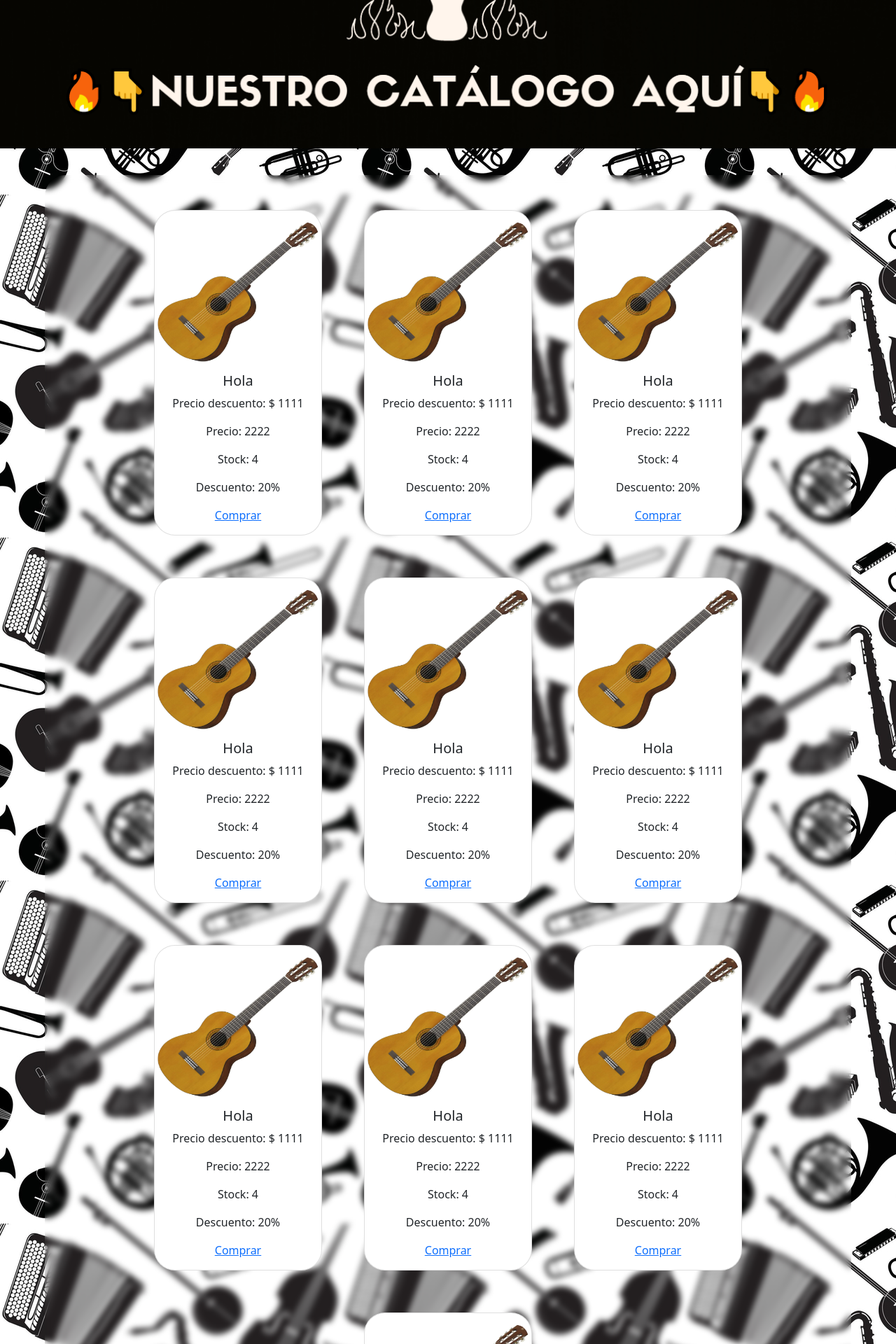
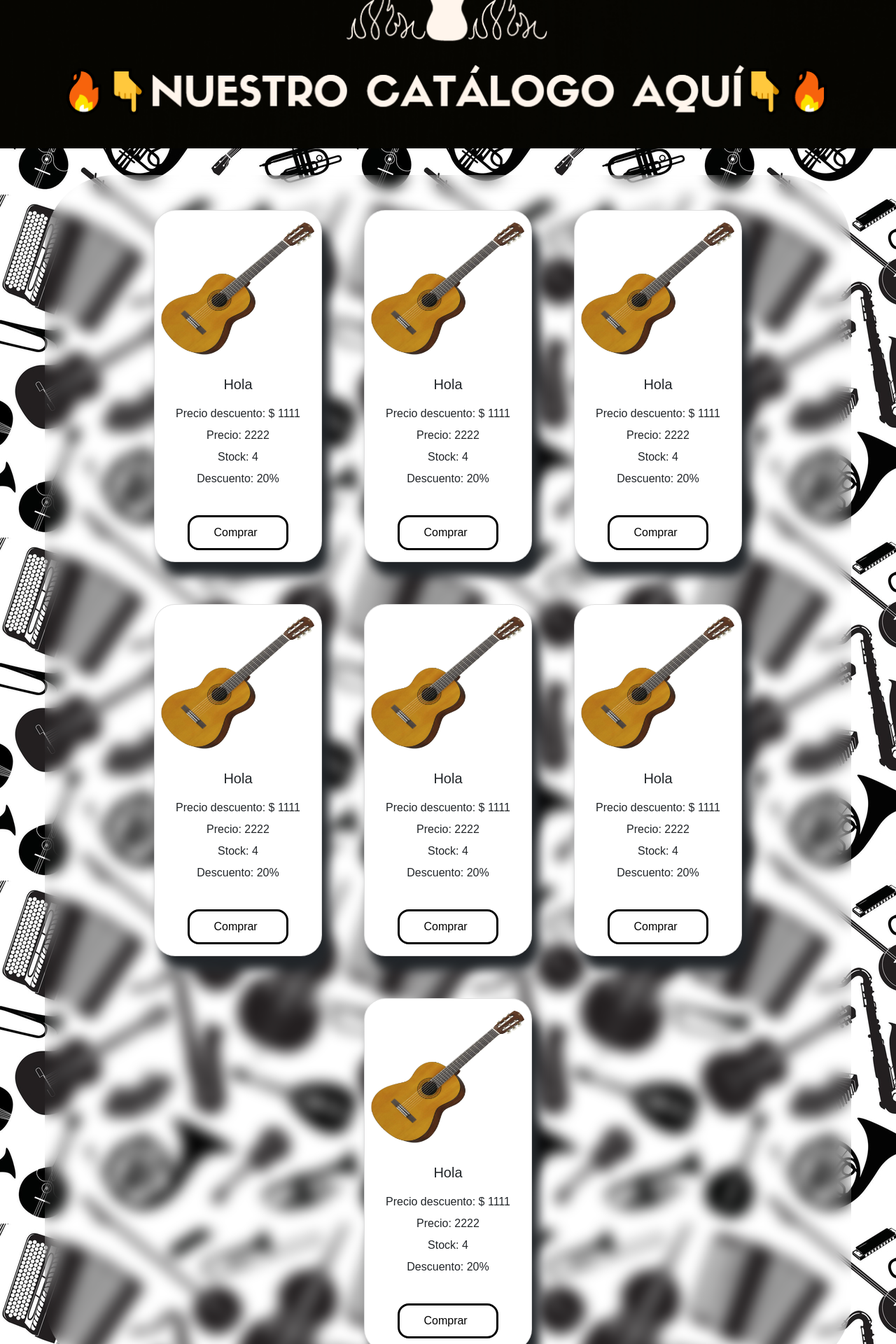
Before and after one commit to BrunoAraus/MusicPro, a Django app: page / in a window 1280 px wide; the page is wider, and only the part inside the window is pictured. Shown: the part 1046-2966 px from the top of that part at 70% size. Run offline with Django 4.2, Linux system fonts and the light colour scheme; some web fonts are replaced.

Commit message:
BOTONES Y ALGUNOS BUGS CORREGIDOS
Terminé los diseños de los botones, corregí algunos problemas. La página estaría lista para implementar las funcionalidades de la compra y todo eso. (Ahora falta ver como implementar la descripción del producto y estaría listo).

```diff
--- a/core/static/core/css/Principal.css
+++ b/core/static/core/css/Principal.css
@@ -38,8 +38,8 @@
     width: 90%;
     margin-left: 5%;
     margin-right: 5%;
-    backdrop-filter: blur(4px);
-    border-radius: 30px;
+    backdrop-filter: blur(10px);
+    border-radius: 100px;
     position: relative;
 }
 
@@ -67,12 +67,13 @@
 .card{
     width: 15rem;
     border-radius: 30px;
+    box-shadow: 10px 20px 15px;
     height: auto;
 }
 
 .imagenCarta{
-    width: 230px;
-    height: 200px;
+    width: 220px;
+    height: 190px;
     border-radius: 20px;
 }
 
@@ -81,8 +82,64 @@
     flex-direction: column;
     align-items: center;
     position: relative;
+    font-family: sans-serif;
 }
 
 .card-title{
-    padding-top: 15px;
+    padding-top: 30px;
+    padding-bottom: 10px;
 }
+
+p{
+    margin-bottom: 7px;
+}
+
+.boton.cinco #texto {
+    width: 100%;
+    transition: .2s ease-in-out all;
+    position: relative;
+    left: 25%;
+    color: black;
+    font-family: sans-serif;
+}
+
+.boton.cinco .icono{
+    display: flex;
+    align-items: center;
+    position: absolute;
+    z-index: 2;
+    left: 5px;
+    transition: .3s ease-in-out all;
+    opacity: 0;
+}
+
+.boton.cinco:hover .icono{
+    left: calc(100% - 90px);
+    opacity: 1;
+}
+
+.boton.cinco:hover{
+    background: black;
+}
+
+.boton.cinco svg{
+    color: #fff;
+    width: 25px;
+    height: 25px;
+}
+
+.boton.cinco:hover #texto {
+    left: 1%;
+    padding-left: 10px;
+    color: white;
+}
+
+.boton.cinco {
+    display: flex;
+    align-items: center;
+    width: 70%;
+    height: 50px;
+    border-radius: 16px;
+    border: 3px solid black;
+    text-decoration: none;
+}
--- a/core/static/core/css/Template.css
+++ b/core/static/core/css/Template.css
@@ -55,6 +55,7 @@
 
 li{
     display: flex;
+    color: #fff;
 }
 
 .borde{
@@ -102,17 +103,19 @@ footer{
     height: 100%;
     width: 100%;
     text-decoration: none;
-    color: aliceblue;
+    color: white;
     font-family: Verdana, Geneva, Tahoma, sans-serif;
     padding-top: 10px;
     padding-bottom: 20px;
 }
 
 .links1{
+    text-decoration: none;
     display: flex;
     flex-direction: column;
     height: 100%;
     width: 20%;
+    color: white;
 }
 
 .logoFooter{
@@ -146,3 +149,7 @@ footer{
     padding-right: 2%;
     box-shadow: white;
 }
+
+.colorTexto{
+    color: #fff;
+}
--- a/core/templates/core/Principal.html
+++ b/core/templates/core/Principal.html
@@ -27,7 +27,16 @@
                 <p class="card-text">Precio: 2222</p>
                 <p class="card-text">Stock: 4</p>
                 <p class="card-text">Descuento: 20%</p>
-                <a href="#" class="btn1">Comprar</a>
+                <hr>
+                <a href="#" class="boton cinco">
+                  <div class="icono">
+                    <svg xmlns="http://www.w3.org/2000/svg" width="16" height="16" fill="currentColor" class="bi bi-cart-fill" viewBox="0 0 16 16">
+                      <path d="M0 1.5A.5.5 0 0 1 .5 1H2a.5.5 0 0 1 .485.379L2.89 3H14.5a.5.5 0 0 1 .491.592l-1.5 8A.5.5 0 0 1 13 12H4a.5.5 0 0 1-.491-.408L2.01 3.607 1.61 2H.5a.5.5 0 0 1-.5-.5zM5 12a2 2 0 1 0 0 4 2 2 0 0 0 0-4zm7 0a2 2 0 1 0 0 4 2 2 0 0 0 0-4zm-7 1a1 1 0 1 1 0 2 1 1 0 0 1 0-2zm7 0a1 1 0 1 1 0 2 1 1 0 0 1 0-2z"/>
+                    </svg>
+
+                  </div>
+                  <span id="texto">Comprar</span>
+                </a>
               </div>
             </div>
         </div>
@@ -42,7 +51,88 @@
               <p class="card-text">Precio: 2222</p>
               <p class="card-text">Stock: 4</p>
               <p class="card-text">Descuento: 20%</p>
-                <a href="#" class="btn1">Comprar</a>
+              <hr>
+              <a href="#" class="boton cinco">
+                <div class="icono">
+                  <svg xmlns="http://www.w3.org/2000/svg" width="16" height="16" fill="currentColor" class="bi bi-cart-fill" viewBox="0 0 16 16">
+                    <path d="M0 1.5A.5.5 0 0 1 .5 1H2a.5.5 0 0 1 .485.379L2.89 3H14.5a.5.5 0 0 1 .491.592l-1.5 8A.5.5 0 0 1 13 12H4a.5.5 0 0 1-.491-.408L2.01 3.607 1.61 2H.5a.5.5 0 0 1-.5-.5zM5 12a2 2 0 1 0 0 4 2 2 0 0 0 0-4zm7 0a2 2 0 1 0 0 4 2 2 0 0 0 0-4zm-7 1a1 1 0 1 1 0 2 1 1 0 0 1 0-2zm7 0a1 1 0 1 1 0 2 1 1 0 0 1 0-2z"/>
+                  </svg>
+
+                </div>
+                <span id="texto">Comprar</span>
+              </a>
+            </div>
+          </div>
+      </div>
+
+      <div id="cartas">
+        <div class="card">
+
+          <div class="card-body">
+            <img src="{% static 'core/imagenes/guitarra.png' %}" class="imagenCarta" alt="...">
+            <h5 class="card-title">Hola</h5>
+            <p class="card-text">Precio descuento: $ 1111</p>
+            <p class="card-text">Precio: 2222</p>
+            <p class="card-text">Stock: 4</p>
+            <p class="card-text">Descuento: 20%</p>
+            <hr>
+            <a href="#" class="boton cinco">
+              <div class="icono">
+                <svg xmlns="http://www.w3.org/2000/svg" width="16" height="16" fill="currentColor" class="bi bi-cart-fill" viewBox="0 0 16 16">
+                  <path d="M0 1.5A.5.5 0 0 1 .5 1H2a.5.5 0 0 1 .485.379L2.89 3H14.5a.5.5 0 0 1 .491.592l-1.5 8A.5.5 0 0 1 13 12H4a.5.5 0 0 1-.491-.408L2.01 3.607 1.61 2H.5a.5.5 0 0 1-.5-.5zM5 12a2 2 0 1 0 0 4 2 2 0 0 0 0-4zm7 0a2 2 0 1 0 0 4 2 2 0 0 0 0-4zm-7 1a1 1 0 1 1 0 2 1 1 0 0 1 0-2zm7 0a1 1 0 1 1 0 2 1 1 0 0 1 0-2z"/>
+                </svg>
+
+              </div>
+              <span id="texto">Comprar</span>
+            </a>
+          </div>
+        </div>
+    </div>
+
+    <div id="cartas">
+      <div class="card">
+
+        <div class="card-body">
+          <img src="{% static 'core/imagenes/guitarra.png' %}" class="imagenCarta" alt="...">
+          <h5 class="card-title">Hola</h5>
+          <p class="card-text">Precio descuento: $ 1111</p>
+          <p class="card-text">Precio: 2222</p>
+          <p class="card-text">Stock: 4</p>
+          <p class="card-text">Descuento: 20%</p>
+          <hr>
+          <a href="#" class="boton cinco">
+            <div class="icono">
+              <svg xmlns="http://www.w3.org/2000/svg" width="16" height="16" fill="currentColor" class="bi bi-cart-fill" viewBox="0 0 16 16">
+                <path d="M0 1.5A.5.5 0 0 1 .5 1H2a.5.5 0 0 1 .485.379L2.89 3H14.5a.5.5 0 0 1 .491.592l-1.5 8A.5.5 0 0 1 13 12H4a.5.5 0 0 1-.491-.408L2.01 3.607 1.61 2H.5a.5.5 0 0 1-.5-.5zM5 12a2 2 0 1 0 0 4 2 2 0 0 0 0-4zm7 0a2 2 0 1 0 0 4 2 2 0 0 0 0-4zm-7 1a1 1 0 1 1 0 2 1 1 0 0 1 0-2zm7 0a1 1 0 1 1 0 2 1 1 0 0 1 0-2z"/>
+              </svg>
+
+            </div>
+            <span id="texto">Comprar</span>
+          </a>
+        </div>
+      </div>
+  </div>
+
+  <div id="cartas">
+    <div class="card">
+
+      <div class="card-body">
+        <img src="{% static 'core/imagenes/guitarra.png' %}" class="imagenCarta" alt="...">
+        <h5 class="card-title">Hola</h5>
+        <p class="card-text">Precio descuento: $ 1111</p>
+        <p class="card-text">Precio: 2222</p>
+        <p class="card-text">Stock: 4</p>
+        <p class="card-text">Descuento: 20%</p>
+        <hr>
+        <a href="#" class="boton cinco">
+          <div class="icono">
+            <svg xmlns="http://www.w3.org/2000/svg" width="16" height="16" fill="currentColor" class="bi bi-cart-fill" viewBox="0 0 16 16">
+              <path d="M0 1.5A.5.5 0 0 1 .5 1H2a.5.5 0 0 1 .485.379L2.89 3H14.5a.5.5 0 0 1 .491.592l-1.5 8A.5.5 0 0 1 13 12H4a.5.5 0 0 1-.491-.408L2.01 3.607 1.61 2H.5a.5.5 0 0 1-.5-.5zM5 12a2 2 0 1 0 0 4 2 2 0 0 0 0-4zm7 0a2 2 0 1 0 0 4 2 2 0 0 0 0-4zm-7 1a1 1 0 1 1 0 2 1 1 0 0 1 0-2zm7 0a1 1 0 1 1 0 2 1 1 0 0 1 0-2z"/>
+            </svg>
+
+          </div>
+          <span id="texto">Comprar</span>
+        </a>
       </div>
     </div>
   </div>
@@ -56,7 +146,16 @@
         <p class="card-text">Precio: 2222</p>
         <p class="card-text">Stock: 4</p>
         <p class="card-text">Descuento: 20%</p>
-                <a href="#" class="btn1">Comprar</a>
+        <hr>
+        <a href="#" class="boton cinco">
+          <div class="icono">
+            <svg xmlns="http://www.w3.org/2000/svg" width="16" height="16" fill="currentColor" class="bi bi-cart-fill" viewBox="0 0 16 16">
+              <path d="M0 1.5A.5.5 0 0 1 .5 1H2a.5.5 0 0 1 .485.379L2.89 3H14.5a.5.5 0 0 1 .491.592l-1.5 8A.5.5 0 0 1 13 12H4a.5.5 0 0 1-.491-.408L2.01 3.607 1.61 2H.5a.5.5 0 0 1-.5-.5zM5 12a2 2 0 1 0 0 4 2 2 0 0 0 0-4zm7 0a2 2 0 1 0 0 4 2 2 0 0 0 0-4zm-7 1a1 1 0 1 1 0 2 1 1 0 0 1 0-2zm7 0a1 1 0 1 1 0 2 1 1 0 0 1 0-2z"/>
+            </svg>
+
+          </div>
+          <span id="texto">Comprar</span>
+        </a>
       </div>
     </div>
   </div>
@@ -70,91 +169,16 @@
         <p class="card-text">Precio: 2222</p>
         <p class="card-text">Stock: 4</p>
         <p class="card-text">Descuento: 20%</p>
-                <a href="#" class="btn1">Comprar</a>
+        <hr>
+        <a href="#" class="boton cinco">
+          <div class="icono">
+            <svg xmlns="http://www.w3.org/2000/svg" width="16" height="16" fill="currentColor" class="bi bi-cart-fill" viewBox="0 0 16 16">
+              <path d="M0 1.5A.5.5 0 0 1 .5 1H2a.5.5 0 0 1 .485.379L2.89 3H14.5a.5.5 0 0 1 .491.592l-1.5 8A.5.5 0 0 1 13 12H4a.5.5 0 0 1-.491-.408L2.01 3.607 1.61 2H.5a.5.5 0 0 1-.5-.5zM5 12a2 2 0 1 0 0 4 2 2 0 0 0 0-4zm7 0a2 2 0 1 0 0 4 2 2 0 0 0 0-4zm-7 1a1 1 0 1 1 0 2 1 1 0 0 1 0-2zm7 0a1 1 0 1 1 0 2 1 1 0 0 1 0-2z"/>
+            </svg>
+
           </div>
-            </div>
-        </div>
-        <div id="cartas">
-            <div class="card">
-
-              <div class="card-body">
-                <img src="{% static 'core/imagenes/guitarra.png' %}" class="imagenCarta" alt="...">
-                <h5 class="card-title">Hola</h5>
-                <p class="card-text">Precio descuento: $ 1111</p>
-                <p class="card-text">Precio: 2222</p>
-                <p class="card-text">Stock: 4</p>
-                <p class="card-text">Descuento: 20%</p>
-                <a href="#" class="btn1">Comprar</a>
-              </div>
-            </div>
-        </div>
-        <div id="cartas">
-            <div class="card">
-
-              <div class="card-body">
-                <img src="{% static 'core/imagenes/guitarra.png' %}" class="imagenCarta" alt="...">
-                <h5 class="card-title">Hola</h5>
-                <p class="card-text">Precio descuento: $ 1111</p>
-                <p class="card-text">Precio: 2222</p>
-                <p class="card-text">Stock: 4</p>
-                <p class="card-text">Descuento: 20%</p>
-                <a href="#" class="btn1">Comprar</a>
-              </div>
-            </div>
-        </div>
-        <div id="cartas">
-            <div class="card">
-
-              <div class="card-body">
-                <img src="{% static 'core/imagenes/guitarra.png' %}" class="imagenCarta" alt="...">
-                <h5 class="card-title">Hola</h5>
-                <p class="card-text">Precio descuento: $ 1111</p>
-                <p class="card-text">Precio: 2222</p>
-                <p class="card-text">Stock: 4</p>
-                <p class="card-text">Descuento: 20%</p>
-                <a href="#" class="btn1">Comprar</a>
-              </div>
-            </div>
-        </div>
-        <div id="cartas">
-            <div class="card">
-
-              <div class="card-body">
-                <img src="{% static 'core/imagenes/guitarra.png' %}" class="imagenCarta" alt="...">
-                <h5 class="card-title">Hola</h5>
-                <p class="card-text">Precio descuento: $ 1111</p>
-                <p class="card-text">Precio: 2222</p>
-                <p class="card-text">Stock: 4</p>
-                <p class="card-text">Descuento: 20%</p>
-                <a href="#" class="btn1">Comprar</a>
-              </div>
-            </div>
-        </div>
-        <div id="cartas">
-            <div class="card">
-
-              <div class="card-body">
-                <img src="{% static 'core/imagenes/guitarra.png' %}" class="imagenCarta" alt="...">
-                <h5 class="card-title">Hola</h5>
-                <p class="card-text">Precio descuento: $ 1111</p>
-                <p class="card-text">Precio: 2222</p>
-                <p class="card-text">Stock: 4</p>
-                <p class="card-text">Descuento: 20%</p>
-                <a href="#" class="btn1">Comprar</a>
-              </div>
-            </div>
-        </div>
-        <div id="cartas">
-            <div class="card">
-
-              <div class="card-body">
-                <img src="{% static 'core/imagenes/guitarra.png' %}" class="imagenCarta" alt="...">
-                <h5 class="card-title">Hola</h5>
-                <p class="card-text">Precio descuento: $ 1111</p>
-                <p class="card-text">Precio: 2222</p>
-                <p class="card-text">Stock: 4</p>
-                <p class="card-text">Descuento: 20%</p>
-                <a href="#" class="btn1">Comprar</a>
+          <span id="texto">Comprar</span>
+        </a>
       </div>
     </div>
   </div>
--- a/core/templates/core/Template.html
+++ b/core/templates/core/Template.html
@@ -62,16 +62,31 @@
         <div class="info">
             <ul class="links1">
                 <li>
-                    <a class="links" href="#">Redes sociales</a>
+                    <a class="links" href="#">
+                    <span class="colorTexto">
+                        Redes sociales
+                    </span> </a>
                 </li>
                 <li>
-                    <a class="links" href="#">Devoluciones</a>
+                    <a class="links" href="#">
+                        <span class="colorTexto">
+                            Devoluciones
+                        </span>
+                    </a>
                 </li>
                 <li>
-                    <a class="links" href="#">Despachos</a>
+                    <a class="links" href="#">
+                        <span class="colorTexto">
+                            Despachos
+                        </span>
+                    </a>
                 </li>
                 <li>
-                    <a class="links" href="#">Métodos de pago</a>
+                    <a class="links" href="#">
+                        <span class="colorTexto">
+                            Métodos de pago
+                        </span>
+                    </a>
                 </li>
             </ul>
 
```
Lines whose indentation alone changed are shown as unchanged.
